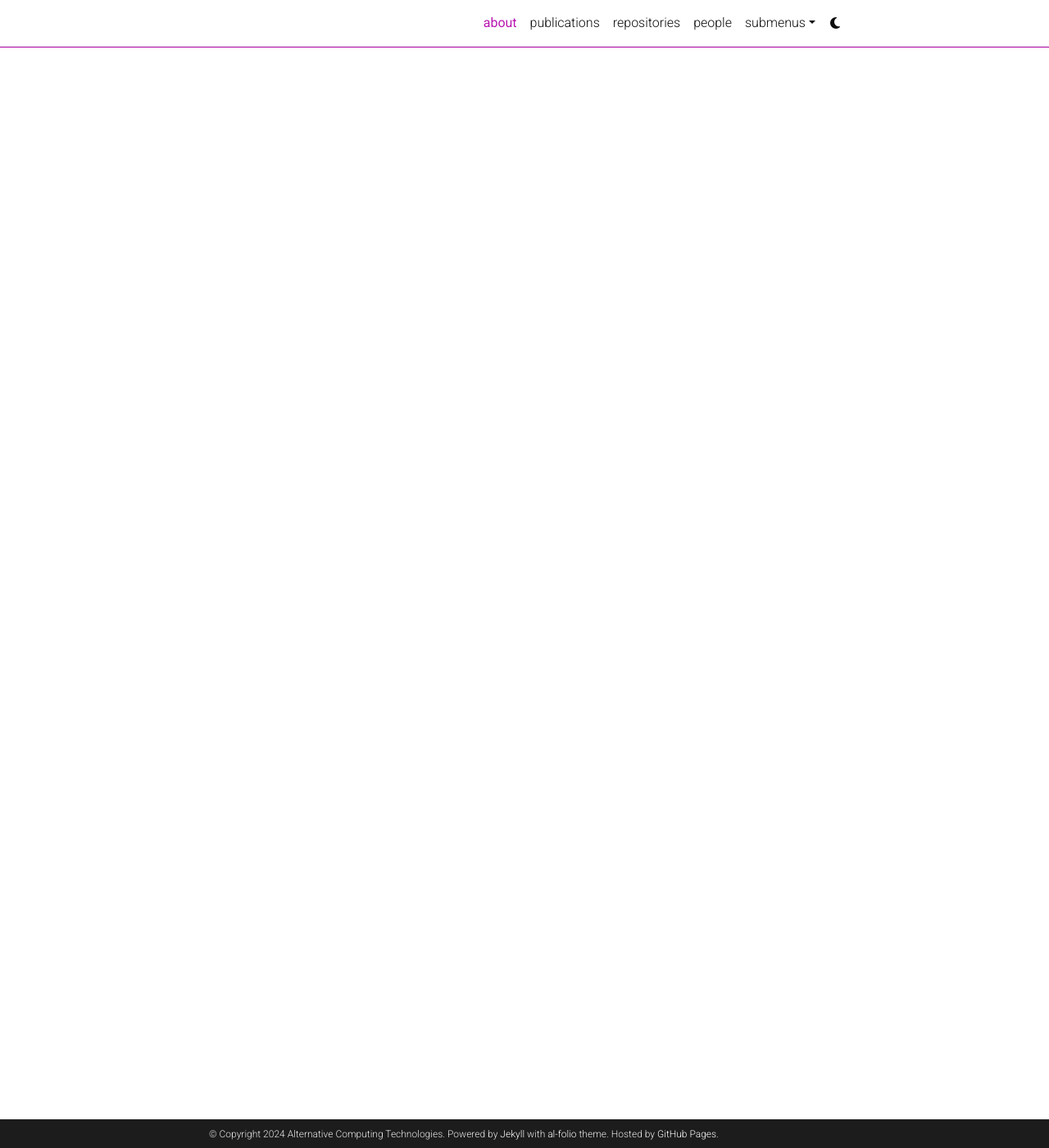
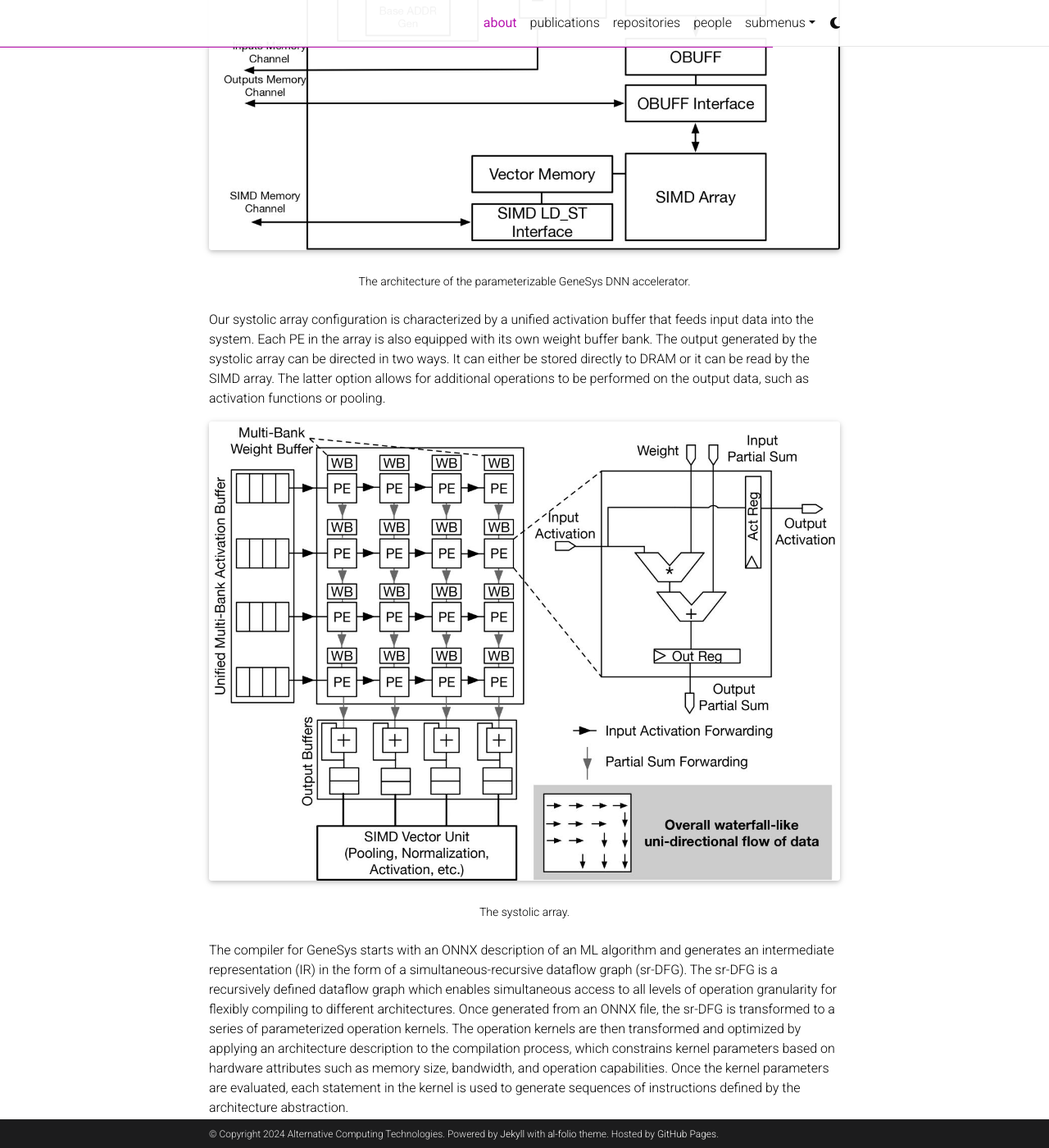
Before and after one commit to nolanlyc/actlab-genesys-yuchuan.github.io, a Jekyll site: the page built from _pages/about.md, in a window 1280 px wide and 1400 px high, scrolled down 1358 px. Shown: the whole window at 82% size. Built offline with Jekyll 4.4.1, drawn with Linux system fonts in a browser that asks for light colours; full-size pictures stand in for the smaller copies a plugin makes; comment, search, counter and statistics services are not loaded; a style sheet for code colours, icons or effects is not loaded; some of the changed text lies outside the part shown.

Commit message:
Updated main page with overview of GeneSys

```diff
--- a/_pages/about.md
+++ b/_pages/about.md
@@ -29,3 +29,50 @@
 <div class="caption">
     An overview of the GeneSys workflow.
 </div>
+
+The accelerator consists of two core components: a systolic array and a SIMD array.
+Data is supplied to the two engines through the input buffer (IBUF), output buffer (OBUF), instruction memory (IMEM), weight buffer (WBUF), bias buffer (BBUF) and vector memory (VMEM).
+These interfaces harbor programmable data access modules and controller FSMs that together issue the addresses and requests to load or store a tile of data from/to off-chip memory.
+The data access creates strided patterns that access the off-chip memory to read/write the corresponding data from/to on-chip buffers and populate the on-chip memory.
+These interfaces also include tag logic that is in charge of handling double-buffered data transfer to hide the latencies of load/store operations and also facilitate prefetching.
+Among these interfaces, the interfaces for the OBUF and SIMD array handle both load and store operations, while the other interfaces handle only load operations.
+These interfaces are fully programmable through the instruction set architecture (ISA) of the GeneSys accelerator.
+
+<div class="row mt-3">
+    <div class="col-sm mt-3 mt-md-0">
+        {% include figure.html path="assets/img/genesys_high_level_architecture.jpg" class="img-fluid rounded z-depth-1" %}
+    </div>
+</div>
+<div class="caption">
+    The architecture of the parameterizable GeneSys DNN accelerator.
+</div>
+
+Our systolic array configuration is characterized by a unified activation buffer that feeds input data into the system.
+Each PE in the array is also equipped with its own weight buffer bank.
+The output generated by the systolic array can be directed in two ways.
+It can either be stored directly to DRAM or it can be read by the SIMD array.
+The latter option allows for additional operations to be performed on the output data, such as activation functions or pooling.
+
+<div class="row mt-3">
+    <div class="col-sm mt-3 mt-md-0">
+        {% include figure.html path="assets/img/systolic_array.jpg" class="img-fluid rounded z-depth-1" %}
+    </div>
+</div>
+<div class="caption">
+    The systolic array.
+</div>
+
+The compiler for GeneSys starts with an ONNX description of an ML algorithm and generates an intermediate representation (IR) in the form of a simultaneous-recursive dataflow graph (sr-DFG).
+The sr-DFG is a recursively defined dataflow graph which enables simultaneous access to all levels of operation granularity for flexibly compiling to different architectures.
+Once generated from an ONNX file, the sr-DFG is transformed to a series of parameterized operation kernels.
+The operation kernels are then transformed and optimized by applying an architecture description to the compilation process, which constrains kernel parameters based on hardware attributes such as memory size, bandwidth, and operation capabilities.
+Once the kernel parameters are evaluated, each statement in the kernel is used to generate sequences of instructions defined by the architecture abstraction.
+
+<div class="row mt-3">
+    <div class="col-sm mt-3 mt-md-0">
+        {% include figure.html path="assets/img/genesys_compiler_flow.jpg" class="img-fluid rounded z-depth-1" %}
+    </div>
+</div>
+<div class="caption">
+    An overview of the GeneSys compilation workflow.
+</div>
```
Also changed, not shown: assets/img/genesys_workflow.jpg (renamed from assets/img/genesys-workflow.jpg).
